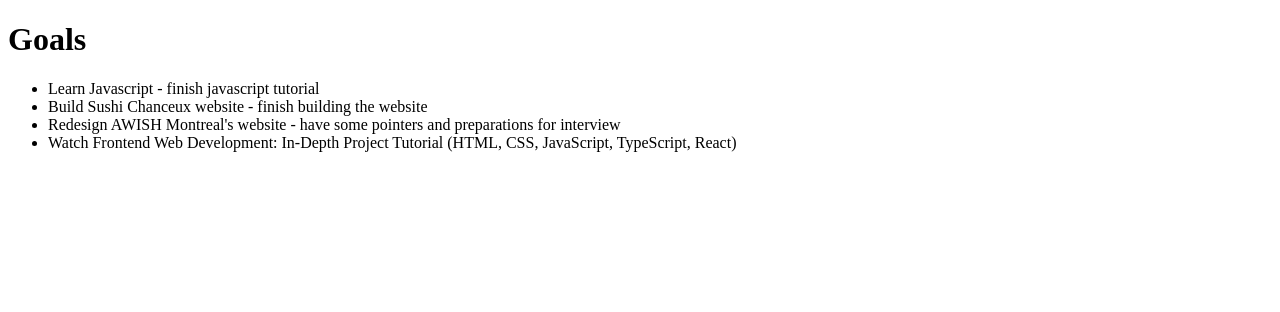
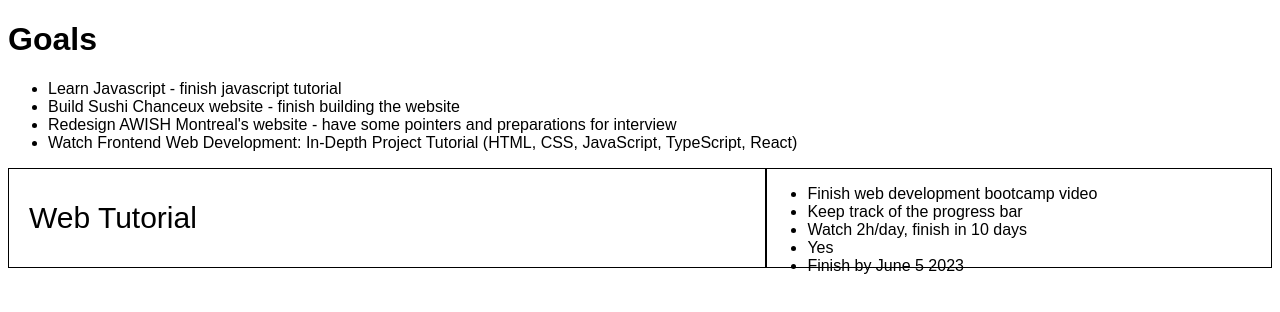
Before and after one commit to Nanoscience202/goals, a plain HTML site: page index.html in a window 1280 px wide. Drawn offline with Linux system fonts and the light colour scheme.

Commit message:
May 26 2023

```diff
--- a/data.json
+++ b/data.json
@@ -1,6 +1,5 @@
 {
-    "webturial":
-    {
+    "webTutorial": {
         "name": "Web Tutorial",
         "smart" : [
             "Finish web development bootcamp video",
--- a/index.html
+++ b/index.html
@@ -18,7 +18,7 @@
             <li>Watch Frontend Web Development: In-Depth Project Tutorial (HTML, CSS, JavaScript, TypeScript, React)</li>
         </ul>
     </header>
-    <main></main>
+    <main id="grid-container"></main>
     <footer></footer>
 </body>
 </html>
--- a/script.js
+++ b/script.js
@@ -9,11 +9,28 @@ async function Goals() {
 }
 
 function displayGoals(data) {
-    const main = document.querySelector('main');
-    const goalsContainer = document.createElement('div');
-    const itemsContainer = document.createElement('ul');
+    const grid = document.querySelector('#grid-container'); // grid container
+
+    // name of goal
+    const name = data.webTutorial.name;
+    const nameContainer = document.createElement('div');
+    nameContainer.appendChild(document.createTextNode(name));
+    nameContainer.className = 'name-container'; // add class name to name container: name-container
+    grid.appendChild(nameContainer);
+
+    // smart property
+    const goalsContainer = document.createElement('div'); // list container
+    const itemsContainer = document.createElement('ul'); // unordered list
+    for (let i = 0; i < data.webTutorial.smart.length; i++) {
+        const item = data.webTutorial.smart[i];
+        const itemElement = document.createElement('li'); // add item to list
+        const itemText = document.createTextNode(item);
+
+        itemElement.appendChild(itemText);
+        itemsContainer.appendChild(itemElement);
+    }
 
     goalsContainer.appendChild(itemsContainer);
-
-    main.appendChild(goalsContainer);
+    goalsContainer.className = 'goals-container'; // add class name to goals container: goals-container
+    grid.appendChild(goalsContainer);
 }
--- a/style.css
+++ b/style.css
@@ -0,0 +1,25 @@
+:root {
+    --seeBox: black 1px solid;
+}
+
+body {
+    font-family: sans-serif;
+}
+
+#grid-container {
+    width: 100%;
+    display: grid;
+    grid-template-columns: 60% 40%;
+    grid-template-rows: 100px;
+}
+.name-container {
+    padding: 20px;
+    border: var(--seeBox);
+    display: flex;
+    align-items: center;
+    font-size: 30px;
+}
+
+.goals-container{
+    border: var(--seeBox);
+}
```
